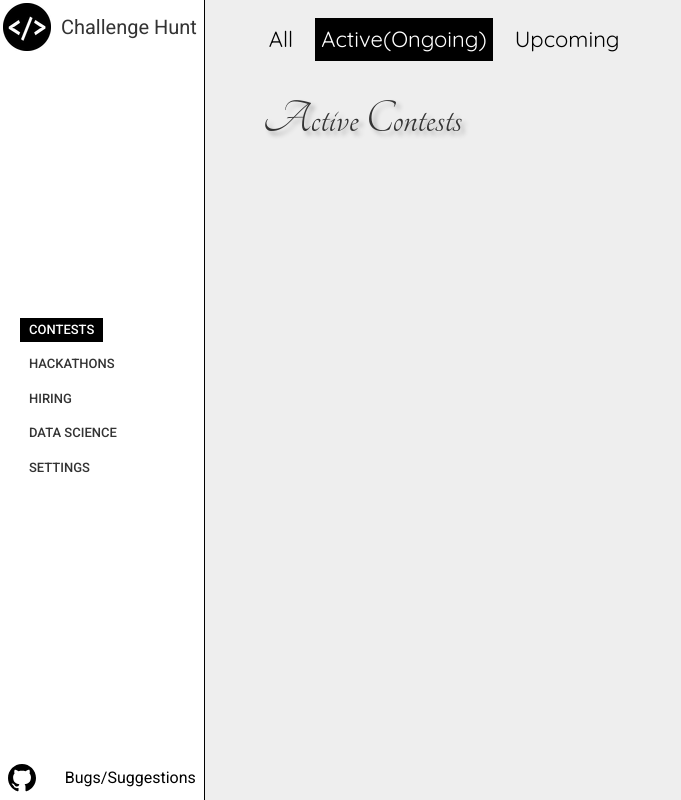
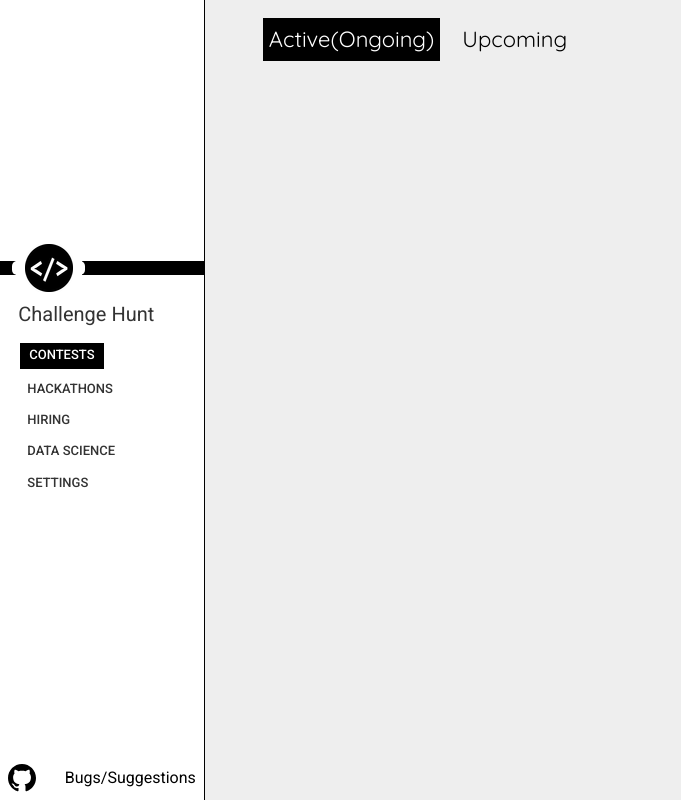
Before and after one commit to ChallengeHunt/challengehuntWeb, a plain HTML site: page index.html in a window 1280 px wide. Shown: the whole page, without its empty margins (0-681 px from the left). Drawn offline with nearby package versions, Linux system fonts and the light colour scheme.

Commit message:
sidenav modified

```diff
--- a/css/style.css
+++ b/css/style.css
@@ -12,22 +12,11 @@
 /*----------------General CSS Ends----------------*/
 
 /*----------------Sidenav Starts----------------*/
-.logo{
-
-  display: flex;
-  justify-content: space-between;
-}
-
-.logo p{
+.middleNav p{
 
   font-size: 20px;
   font-weight: 400;
   margin: auto;
-}
-
-.logo img{
-
-  margin: 3px 3px;
 }
 
 .sideNav{
@@ -76,10 +65,10 @@ svg:not(:root) {
   cursor: crosshair;
   font-weight: 500;
   font-size: 13px;
-  margin: 10px 0px;
+  margin: 5% 0%;
   display: table;
   width: auto;
-  padding: 3px 9px;
+  padding: 1% 4%;
 }
 
 .middleNav .active{
@@ -87,12 +76,12 @@ svg:not(:root) {
   cursor: crosshair;
   font-weight: 500;
   font-size: 13px;
-  margin: 6px 0px;
   display: table;
   width: auto;
-  padding: 3px 9px;
   background-color: black;
   color: white;
+  padding: 2% 5%;
+  margin: 3% 0%;
 }
 
 .middleNav .unactive:hover{
@@ -101,6 +90,67 @@ svg:not(:root) {
   color: white;
   transform:scaleX(1);
   transition: all .5s ease-in-out;
+}
+
+.middleNav > p{
+
+  margin-left: 9%;
+  margin-bottom: 7%;
+}
+
+.imageClass{
+
+  display: flex;
+  margin-bottom: 4%;
+}
+
+.imageClass div:nth-child(1){
+
+  width: 8%;
+  height: 14px;
+  margin: auto 0%;
+  background-color: #000;
+}
+
+.imageClass div:nth-child(1):after{
+
+  content: "";
+  position: absolute;
+  left: 6%;
+  background: #fff;
+  width: 10px;
+  border-radius: 6px;
+  height: 14px;
+}
+
+.imageClass div:nth-child(2){
+
+  width: 32%;
+}
+
+.imageClass div:nth-child(2) img{
+
+  display: block;
+  margin: auto;
+}
+
+.imageClass div:nth-child(3){
+
+  width: 60%;
+  height: 14px;
+  margin: auto 0%;
+  background-color: #000;
+}
+
+.imageClass div:nth-child(3):before{
+
+  content: "";
+  position: absolute;
+  left: 37%;
+  background-color: #fff;
+  border-radius: 6px;
+  width: 10px;
+  height: 14px;
 }
 
 .bottomNav{
--- a/index.html
+++ b/index.html
@@ -33,12 +33,19 @@
 
     <div class="sideNav">
 
-      <div class="logo">
+      <div class="logo"></div>
+      <div class="middleNav">
 
-        <img src="img/image_48.png" alt="logo">
+        <div class="imageClass">
+
+          <div></div>
+          <div>
+            <img src="img/image_48.png" alt="logo">
+          </div>
+          <div></div>
+        </div>
+
         <p>Challenge Hunt</p>
-      </div>
-      <div class="middleNav">
 
         <ul>
           <li class="active" href="#contests" value="Contests">CONTESTS</li>
@@ -65,9 +72,10 @@
 
     <div class="restContainer">
 
+
+
       <div class="filterClass">
         <ul class="nav nav-pills">
-          <li role="presentation"><p id="All">All</p></li>
           <li role="presentation" class="active"><p id="Active">Active(Ongoing)</p></li>
           <li role="presentation"><p id="Upcoming">Upcoming</p></li>
         </ul>
@@ -78,11 +86,9 @@
       <div class="row cards activeCards" id="Contests">
         <div id="Contests_Active" class="categoryCards">
 
-          <p class="categoryName">Active Contests</p>
         </div>
         <div id="Contests_Upcoming" class="categoryCards">
 
-          <p class="categoryName">Upcoming Contests</p>
         </div>
       </div>
       <!-- Contests Cards Ends-->
@@ -90,11 +96,9 @@
       <div class="cards" id="Hackathons">
         <div id="Hackathons_Active" class="categoryCards">
 
-          <p class="categoryName">Active Hackathons</p>
         </div>
         <div id="Hackathons_Upcoming" class="categoryCards">
 
-          <p class="categoryName">Upcoming Hackathons</p>
         </div>
       </div>
       <!-- Hackathons Cards Ends-->
@@ -102,11 +106,9 @@
       <div class="cards" id="Hiring">
         <div id="Hiring_Active" class="categoryCards">
 
-          <p class="categoryName">Active Hiring Contests</p>
         </div>
         <div id="Hiring_Upcoming" class="categoryCards">
 
-          <p class="categoryName">Upcoming Hiring Contests</p>
         </div>
       </div>
       <!-- Hiring Cards Ends-->
--- a/js/popup.js
+++ b/js/popup.js
@@ -767,12 +767,7 @@ function main (){
 		$('.filterClass li').removeClass("active");
 		$(this).parent().addClass("active");
 
-		if(clickedElement == "All"){
-
-			$("#"+clickedCategory+"_Active").css("display","block");
-			$("#"+clickedCategory+"_Upcoming").css("display","block");
-		}
-		else if(clickedElement == "Active"){
+		if(clickedElement == "Active"){
 
 			$("#"+clickedCategory+"_Active").css("display","block");
 			$("#"+clickedCategory+"_Upcoming").css("display","none");
@@ -830,14 +825,9 @@ function main (){
 			$("#"+category+"_Active").css("display","block");
 			$("#"+category+"_Upcoming").css("display","none");
 		}
-		else if(clickedElement == "Upcoming"){
+		else{
 
 			$("#"+category+"_Active").css("display","none");
-			$("#"+category+"_Upcoming").css("display","block");
-		}
-		else{
-
-			$("#"+category+"_Active").css("display","block");
 			$("#"+category+"_Upcoming").css("display","block");
 		}
 
```
Also changed, not shown: img/background.jpg (added).
